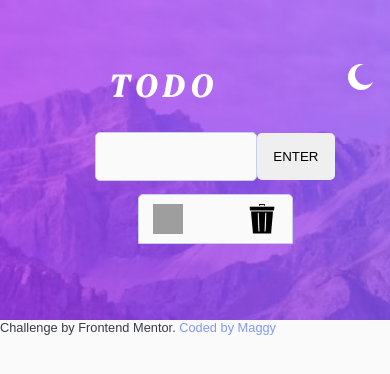
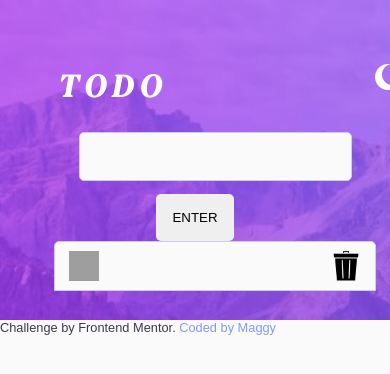
Before and after one commit to PrincessMaggy/todo_app, a React (Create React App) app: page / in a window 390 px wide. Both pictures are taken after a click on the input "ENTER". Shown: the top 374 px of the page. Built offline with nearby package versions, Linux system fonts and the light colour scheme; grey boxes are pictures that could not be loaded.

Commit message:
media queries

```diff
--- a/src/styles/_list.scss
+++ b/src/styles/_list.scss
@@ -37,3 +37,29 @@
     border-radius: 50%;
     padding: 0;
 }
+
+// media queries
+@media (max-width: 768px) {
+    .todo {
+        width: 70vw;
+    }
+    input[type=text] {
+        width: 70vw;
+    }
+    .list {
+        width: 93vw;
+    }
+}
+
+@media only screen and (max-width: 1000px) and (min-width:769px) {
+    .todo {
+        width: 70vw;
+    }
+    input[type=text] {
+        width: 70vw;
+        margin-right: 0;
+    }
+    .list {
+        width: 85vw;
+    }
+}
```
